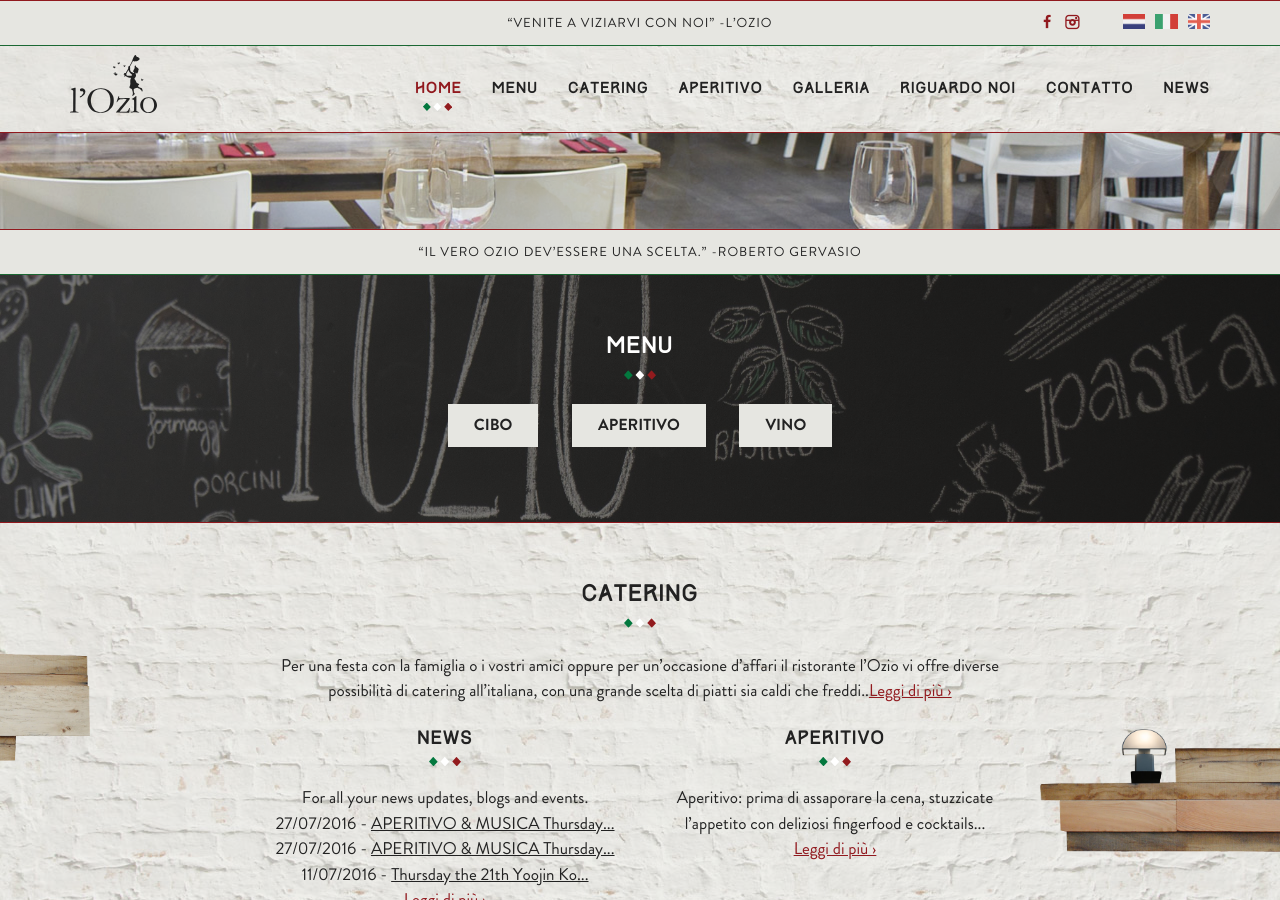
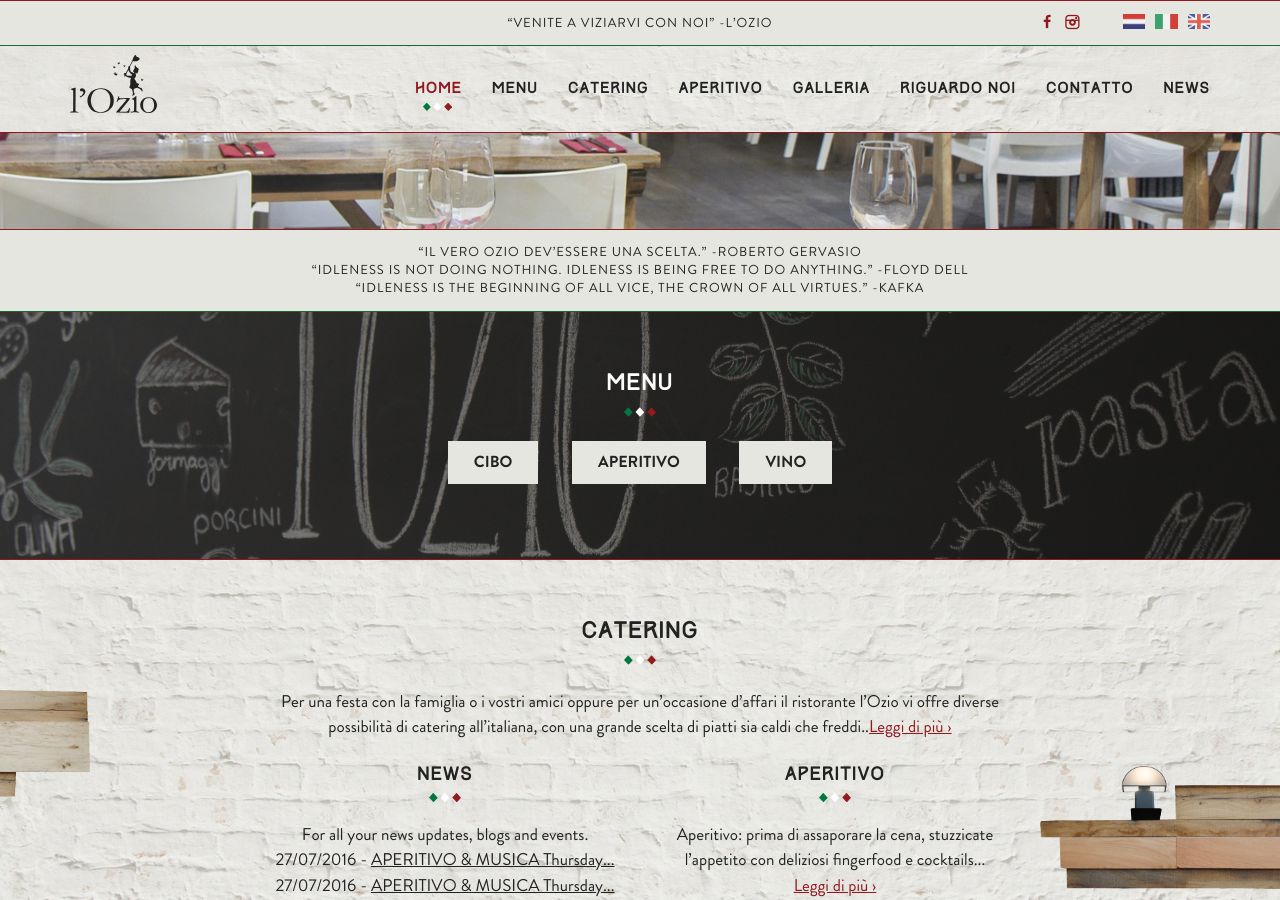
Before and after one commit to jhvanderschee/lozio_it, a Jekyll site: the page built from index.md, in a window 1280 px wide and 900 px high, scrolled down 371 px. Built offline with Jekyll 4.4.1, drawn with Linux system fonts in a browser that asks for light colours.

Commit message:
Updated '/_layouts/home.html' via CloudCannon

```diff
--- a/_layouts/home.html
+++ b/_layouts/home.html
@@ -15,7 +15,7 @@
           <div id="slide3" class="slide" style="background: url('{{ page.slider[2].image }}') center center no-repeat; background-size: cover;"></div>
         </div>
     </div>
-    <div class="textrow">“IL VERO OZIO DEV’ESSERE UNA SCELTA.” -ROBERTO GERVASIO</div>
+    <div class="textrow"><div class="quote">“IL VERO OZIO DEV’ESSERE UNA SCELTA.” -ROBERTO GERVASIO</div><div class="quote">“Idleness is not doing nothing. Idleness is being free to do anything.” -FLOYD DELL</div><div class="quote">“Idleness is the beginning of all vice, the crown of all virtues.” -KAFKA</div></div>
 
 
     <div class="bgimage" id="menu"><div>
```
